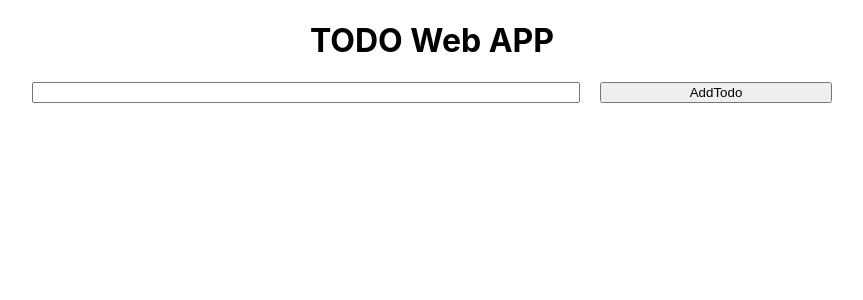
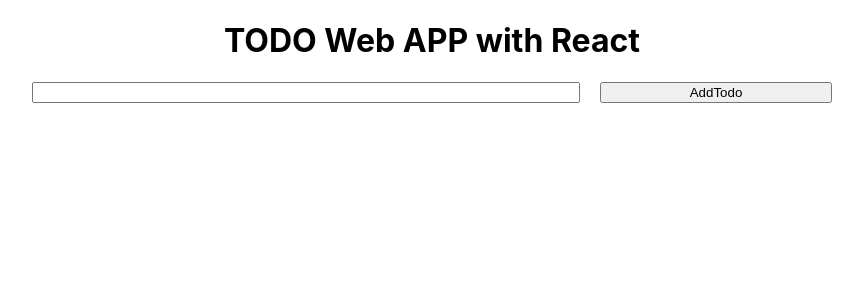
Before and after one commit to Vivek-Salwan1/React-TodoList, a React (Create React App) app: page / in a window 1280 px wide. Shown: the top 300 px of the page, without its empty margins (208-1071 px from the left). Built offline with nearby package versions, Linux system fonts and the light colour scheme; the HTML template or start-up script is replaced by a standard one.

Commit message:
added new

```diff
--- a/src/App.js
+++ b/src/App.js
@@ -26,7 +26,7 @@
   })
   return (
     <>
-      <h1>TODO Web APP</h1>
+      <h1>TODO Web APP with React</h1>
       <form onSubmit={saveTodo}>
         <input type='text' name='todoItem'></input> <button>AddTodo</button>
       </form>
```
